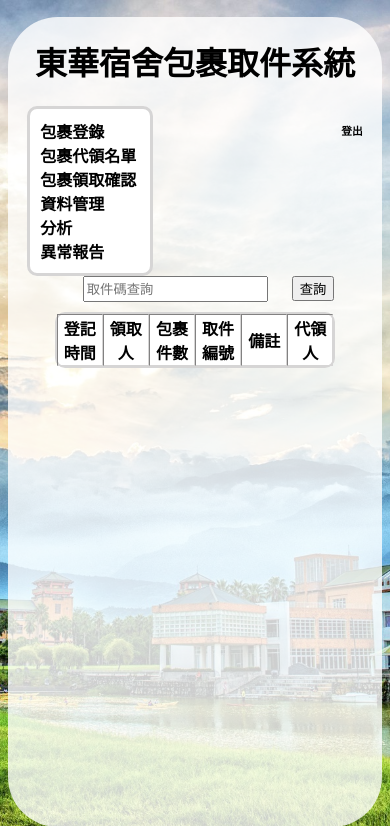
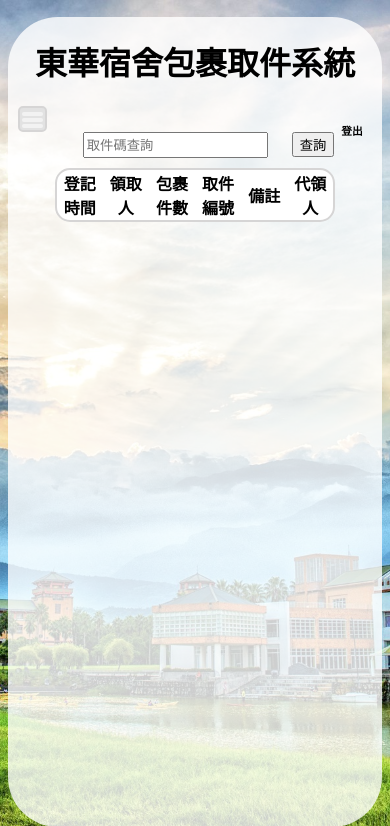
Before and after one commit to WangJevons/wangjevons.github.io, a PHP site: page /check.html in a window 390 px wide. Shown: the top 826 px of the page. Run offline with PHP 8.4, Linux system fonts and the light colour scheme; lists and menus that the app fills with data are empty.

Commit message:
Add files via upload

```diff
--- a/check.html
+++ b/check.html
@@ -2,28 +2,39 @@
 <html>
     <head>
         <meta charset="utf-8" >
+        <meta name="viewpoint" content="width = device-width, initial-scale = 1.0">
         <title>東華宿舍包裹系統</title>
         <link rel="stylesheet" href="style.css">
     </head>
     <body>
+        <script src="hamburger.js"></script>
+        <div class="container">
             <div id="back">
                 <div style="text-align: center;">
                     <h1 style="align-self: center;">東華宿舍包裹取件系統</h1>
                 </div>
                 <a href="login.html"><h6>登出</h6></a>
-            <div style="margin-left: 5vw;" id="list">
-                <a href="checkin.html"><b>包裹登錄</b><br></a>
-                <a href="receiveinstead.html"><b>包裹代領名單</b><br></a>
-                <a href="check.html"><b>包裹領取確認</b><br></a>
-                <a><b>資料管理</b><br></a>
-                <a><b>分析</b><br></a>
-                <a><b>異常報告</b><br>  </a>
+                <!--漢堡選單-->
+                <div class="hamburger" id="hamburger" onclick="toggleMenu()">
+                    <div class="line"></div>
+                    <div class="line"></div>
+                    <div class="line"></div>
+                </div>
+                <div style="margin-left: 5vw; float: left;" id="list" class="menu">
+                    <ul>
+                        <li type="none" ><a href="checkin.html"><b>包裹登錄</b><br></a></li>
+                        <li><a href="receiveinstead.html"><b>包裹代領名單</b><br></a></li>
+                        <li><a href="check.html"><b>包裹領取確認</b><br></a></li>
+                        <li><a><b>資料管理</b><br></a></li>
+                        <li><a><b>分析</b><br></a></li>
+                        <li><a><b>異常報告</b><br></a></li>
+                    </ul>
                 </div>
 
                 <input type="text" style="margin-left: 75px; height: 20px;" id="search" placeholder="取件碼查詢">
                 <button style="margin-left: 20px;" id="check" onclick="updateplaceehold()">查詢</button>
                 <br>
-            <table border="1">
+                <table>
                     <tr>
                         <th>登記時間</th>
                         <th>領取人</th>
@@ -53,5 +64,6 @@
                     }
                 </script>
             </div>
+        </div>
     </body>
 </html>
--- /dev/null
+++ b/hamburger.js
@@ -0,0 +1,5 @@
+function toggleMenu()
+{
+    var menu = document.getElementById("list");
+    menu.classList.toggle('menu-active');
+}
--- a/style.css
+++ b/style.css
@@ -40,7 +40,7 @@ div#back
     border-radius: 10px;
     width: 100px;
     padding: 10px;
-    background-color: white;
+    background-color: rgb(255, 255, 255);
 }
 
 table
@@ -49,7 +49,7 @@ table
     margin: auto;
     margin-top: 10px;
     width: 75%;
-    border-radius: 10px;
+    border-radius: 15px;
     border-spacing: 0;
     background-color: rgb(255, 255, 255);
 
@@ -60,3 +60,60 @@ th
     width: 300px;
 
 }
+ul
+{
+    list-style-type: none;
+    padding: 0px;
+    margin: 0px;
+}
+
+@media (max-width:768px)
+{
+    .menu
+    {
+        display: none;
+        position: absolute;
+        z-index: 9999;
+        box-shadow: 0 2px 8px rgba(0, 0, 0, 0.1);
+    }
+    .hamburger{ display: block; }
+    .menu.menu-active{ display: block; }
+    .hamburger
+    {
+        width: 25px;
+        height: 20px;
+        margin-left: 10px;
+        padding-top: 2px;
+        flex-direction: column;
+        justify-content: space-between;
+        cursor: pointer;
+        background-color:#e2e2e2 ;
+        border-radius: 5px;
+        border:2px rgb(214, 213, 213) solid;
+    }
+    .line
+    {
+        height: 4px;
+        background-color: #f2f2f2;
+        margin: 2px ;
+        border-radius: 5px;
+    }
+    .menu ul
+    {
+        list-style-type: none;
+        padding: 0px;
+        margin: 0px;
+        text-align: center;
+    }
+    .menu ul li
+    {
+        margin: 15px 0;
+    }
+    .menu ul li a
+    {
+        text-decoration: none;
+        color: black;
+        font-size: 15px;
+        font-weight: bold;
+    }
+}
```
Also changed, not shown: applypackage.html (+16 -5 lines), checkin.html (+20 -8 lines), login.html (+4 -3 lines), manager.html (+24 -12 lines), packageinfor.html (+19 -9 lines), receiveinstead.html (+20 -8 lines), record.html (+16 -5 lines), student.html (+16 -5 lines), takepack.html (+16 -5 lines). Lines whose indentation alone changed are shown as unchanged.
